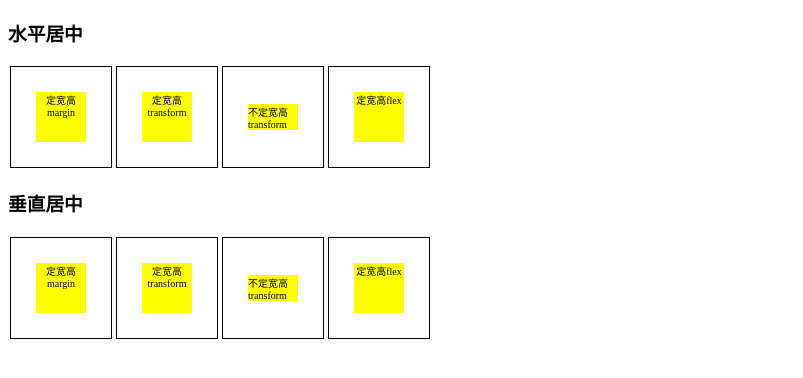
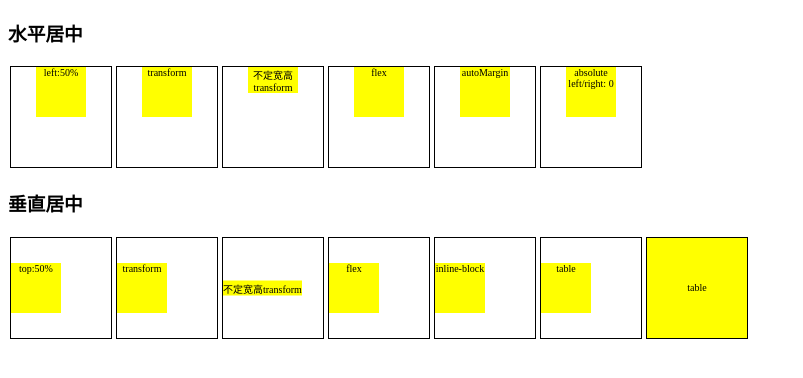
Before and after one commit to caizihua/interview, a plain HTML site: page css/div居中.html in a window 1280 px wide. Shown: the whole page, without its empty margins (0-803 px from the left). Drawn offline with Linux system fonts and the light colour scheme.

Commit message:
2020/7/11

```diff
--- a/css/div居中.css
+++ b/css/div居中.css
@@ -14,88 +14,105 @@
   font-size: 10px;
 }
 
-.fontStyle {
+.Style {
   text-align: center;
+  background: yellow;
+}
+
+.Size {
+  width: 50px;
+  height: 50px;
 }
 
 .horizontal1 {
   position: absolute;
   left: 50%;
-  top: 50%;
   margin-left: -25px;
-  margin-top: -25px;
-  width: 50px;
-  height: 50px;
-  background: yellow;
+  /* -0.5*width */
   z-index: -1;
 }
 
 .horizontal2 {
   position: absolute;
   left: 50%;
-  top: 50%;
-  width: 50px;
-  height: 50px;
-  background: yellow;
   z-index: -1;
-  transform: translate3d(-50%, -50%, 0);
+  transform: translate3d(-50%, 0, 0);
 }
 
 .horizontal3 {
   position: absolute;
   left: 50%;
-  top: 50%;
-  background: yellow;
   z-index: -1;
-  transform: translate3d(-50%, -50%, 0);
+  transform: translate3d(-50%, 0, 0);
 }
 
-.divFlex {
+.flexHorizontal {
   display: flex;
   justify-content: center;
-  align-items: center;
 }
 
-.horizontal4 {
-  background: yellow;
-  width: 50px;
-  height: 50px;
+
+.horizontal5 {
+  margin: 0 auto;
 }
 
+.horizontal6 {
+  position: absolute;
+  left: 0;
+  right: 0;
+  margin: 0 auto;
+}
+
+/* -------垂直居中------- */
 .vertical1 {
   position: absolute;
-  left: 50%;
   top: 50%;
-  margin-left: -25px;
   margin-top: -25px;
-  width: 50px;
-  height: 50px;
-  background: yellow;
   z-index: -1;
 }
 
 .vertical2 {
   position: absolute;
-  left: 50%;
   top: 50%;
-  width: 50px;
-  height: 50px;
-  background: yellow;
   z-index: -1;
-  transform: translate3d(-50%, -50%, 0);
+  transform: translate3d(0, -50%, 0);
 }
 
 .vertical3 {
   position: absolute;
-  left: 50%;
   top: 50%;
-  background: yellow;
   z-index: -1;
-  transform: translate3d(-50%, -50%, 0);
+  transform: translate3d(0, -50%, 0);
 }
 
-.vertical4 {
-  background: yellow;
-  width: 50px;
-  height: 50px;
+.flexVertical {
+  display: flex;
+  align-items: center;
 }
+
+.parent5::after,
+.vertical5 {
+  display: inline-block;
+  vertical-align: middle;
+}
+
+.parent5::after {
+  content: '';
+  height: 100%;
+}
+
+.vertical6 {
+  position: absolute;
+  top: 0;
+  bottom: 0;
+  margin: auto 0;
+}
+
+.parent7 {
+  display: table;
+}
+
+.vertical7 {
+  display: table-cell;
+  vertical-align: middle;
+}
--- a/css/div居中.html
+++ b/css/div居中.html
@@ -13,31 +13,46 @@
   <h3>水平居中</h3>
   <div class="farther">
     <div class="div">
-      <div class="horizontal1 fontStyle">定宽高margin</div>
+      <div class="horizontal1 Style Size">left:50%</div>
     </div>
     <div class="div">
-      <div class="horizontal2 fontStyle">定宽高transform</div>
+      <div class="horizontal2 Style Size">transform</div>
     </div>
     <div class="div">
-      <div class="horizontal3">不定宽高transform</div>
+      <div class="horizontal3 Style">不定宽高transform</div>
     </div>
-    <div class="div divFlex">
-      <div class="horizontal4 fontStyle">定宽高flex</div>
+    <div class="div flexHorizontal">
+      <div class="horizontal4 Style Size">flex</div>
+    </div>
+    <div class="div">
+      <div class="horizontal5 Style Size">autoMargin</div>
+    </div>
+    <div class="div">
+      <div class="horizontal6 Style Size">absolute left/right: 0</div>
     </div>
   </div>
   <h3>垂直居中</h3>
   <div class="farther">
     <div class="div">
-      <div class="vertical1 fontStyle">定宽高margin</div>
+      <div class="vertical1 Style Size">top:50%</div>
     </div>
     <div class="div">
-      <div class="vertical2 fontStyle">定宽高transform</div>
+      <div class="vertical2 Style Size">transform</div>
     </div>
     <div class="div">
-      <div class="vertical3">不定宽高transform</div>
+      <div class="vertical3 Style">不定宽高transform</div>
     </div>
-    <div class="div divFlex">
-      <div class="vertical4 fontStyle">定宽高flex</div>
+    <div class="div  flexVertical">
+      <div class="vertical4 Style Size">flex</div>
+    </div>
+    <div class="div parent5">
+      <div class="vertical5 Style Size">inline-block</div>
+    </div>
+    <div class="div">
+      <div class="vertical6 Style Size">table</div>
+    </div>
+    <div class="div parent7">
+      <div class="vertical7 Style Size">table</div>
     </div>
   </div>
 </body>
```
